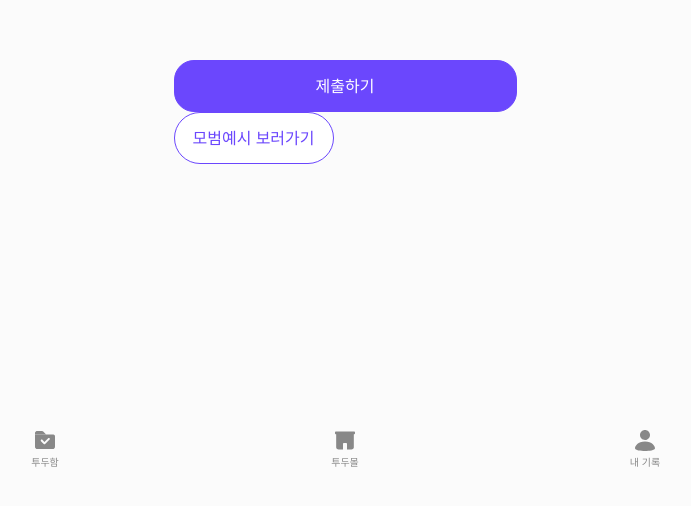
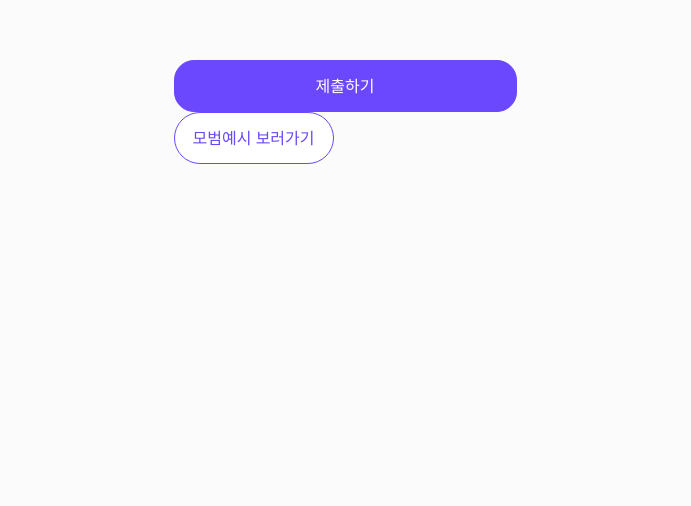
Before and after one commit to TodoMall/TodoMall-Client-V2, a Next.js app: page / in a window 1280 px wide. Shown: the part 288-794 px from the top of the page, without its empty margins (295-986 px from the left). Built offline with nearby package versions, Linux system fonts and the light colour scheme; a web font is replaced by a local one.

Commit message:
Refactor: Rename THEME to COLOR

```diff
--- a/src/common/constants/Colors.ts
+++ b/src/common/constants/Colors.ts
@@ -1,4 +1,4 @@
-const THEME = {
+const COLOR = {
   PURPLE50: '#F1EFFF',
   PURPLE100: '#E2DBFF',
   PURPLE200: '#D2C6FF',
@@ -32,4 +32,4 @@ const THEME = {
   BACKGROUND2: '#FAFAFF',
 } as const;
 
-export default THEME;
+export default COLOR;
--- a/src/components/global/Button.tsx
+++ b/src/components/global/Button.tsx
@@ -1,6 +1,6 @@
 import { css } from '@emotion/react';
 import styled from '@emotion/styled';
-import THEME from '@src/common/constants/Colors';
+import COLOR from '@src/common/constants/Colors';
 import WIDTHS from '@src/common/constants/Widths';
 import { Size, Variant } from '@src/common/types/Button.type';
 import React, { ButtonHTMLAttributes } from 'react';
@@ -17,7 +17,7 @@ const Button = ({ children, onClick, isLoading, variant, size, rounder }: Button
   return (
     <StyledButton onClick={onClick} variant={variant} size={size} rounder={rounder}>
       {/* FIXME: Change loader component when design is fixed */}
-      {isLoading ? <MoonLoader color={THEME.PURPLE300} size={25} /> : children}
+      {isLoading ? <MoonLoader color={COLOR.PURPLE300} size={25} /> : children}
     </StyledButton>
   );
 };
@@ -25,15 +25,15 @@ const Button = ({ children, onClick, isLoading, variant, size, rounder }: Button
 const ButtonColor = (variant: Variant) => {
   switch (variant) {
     case 'Primary':
-      return THEME.PURPLE500;
+      return COLOR.PURPLE500;
     case 'Warning':
-      return THEME.ERROR;
+      return COLOR.ERROR;
     case 'Bordered':
-      return THEME.WHITE;
+      return COLOR.WHITE;
     case 'Cancel':
-      return THEME.WHITE;
+      return COLOR.WHITE;
     case 'Disabled':
-      return THEME.GRAY200;
+      return COLOR.GRAY200;
     default:
       const errorCheck: never = variant;
   }
@@ -51,39 +51,39 @@ const ButtonStyle = ({ variant }: { variant: Variant }) => {
   switch (variant) {
     case 'Primary':
       return css`
-        color: ${THEME.WHITE};
-        border: 1px solid ${THEME.PURPLE500};
+        color: ${COLOR.WHITE};
+        border: 1px solid ${COLOR.PURPLE500};
         &:active {
-          background-color: ${THEME.PURPLE700};
+          background-color: ${COLOR.PURPLE700};
         }
       `;
     case 'Warning':
       return css`
-        color: ${THEME.WHITE};
-        border: 1px solid ${THEME.ERROR};
+        color: ${COLOR.WHITE};
+        border: 1px solid ${COLOR.ERROR};
       `;
     case 'Bordered':
       return css`
-        color: ${THEME.PURPLE500};
-        border: 1px solid ${THEME.PURPLE500};
+        color: ${COLOR.PURPLE500};
+        border: 1px solid ${COLOR.PURPLE500};
         &:active {
-          border: 1px solid ${THEME.PURPLE700};
+          border: 1px solid ${COLOR.PURPLE700};
         }
       `;
     case 'Cancel':
       return css`
-        color: ${THEME.GRAY500};
-        border: 1px solid ${THEME.GRAY200};
+        color: ${COLOR.GRAY500};
+        border: 1px solid ${COLOR.GRAY200};
         &:active {
-          border: 1px solid ${THEME.GRAY300};
+          border: 1px solid ${COLOR.GRAY300};
         }
       `;
     case 'Disabled':
       return css`
-        color: ${THEME.WHITE};
+        color: ${COLOR.WHITE};
         pointer-events: none;
         user-select: none;
-        border: 1px solid ${THEME.GRAY200};
+        border: 1px solid ${COLOR.GRAY200};
       `;
     default:
       const errorCheck: never = variant;
--- a/src/components/global/GNB.tsx
+++ b/src/components/global/GNB.tsx
@@ -1,5 +1,5 @@
 import styled from '@emotion/styled';
-import THEME from '@src/common/constants/Colors';
+import COLOR from '@src/common/constants/Colors';
 import PATHS from '@src/common/constants/Paths';
 import { Path } from '@src/common/types/GNB.type';
 import { useRouter } from 'next/router';
@@ -52,7 +52,7 @@ const Container = styled.div`
   padding-bottom: 2.125rem;
   display: flex;
   align-items: center;
-  background-color: ${THEME.BACKGROUND1};
+  background-color: ${COLOR.BACKGROUND1};
 `;
 
 const Column = styled.div`
@@ -67,7 +67,7 @@ const Column = styled.div`
 const ColumnTitle = styled.p<{ active: boolean }>`
   font-size: 0.625rem;
   line-height: 0.75rem;
-  color: ${(props) => (props.active ? `${THEME.PURPLE500}` : `${THEME.GRAY400}`)};
+  color: ${(props) => (props.active ? `${COLOR.PURPLE500}` : `${COLOR.GRAY400}`)};
   margin: 0.25rem 0;
 `;
 
--- a/src/components/global/Layout.tsx
+++ b/src/components/global/Layout.tsx
@@ -1,15 +1,9 @@
 import styled from '@emotion/styled';
 import React from 'react';
-import THEME from '../../common/constants/Colors';
-import GNB from './GNB';
+import COLOR from '../../common/constants/Colors';
 
 const Layout = ({ children }: { children: React.ReactNode }) => {
-  return (
-    <Container>
-      {children}
-      <GNB />
-    </Container>
-  );
+  return <Container>{children}</Container>;
 };
 
 const Container = styled.div`
@@ -17,7 +11,7 @@ const Container = styled.div`
   height: 100%;
   margin: auto;
   max-width: 900px;
-  background: ${THEME.BACKGROUND1};
+  background: ${COLOR.BACKGROUND1};
   display: flex;
   align-items: center;
   justify-content: center;
--- a/src/components/icons/GNBIcons.tsx
+++ b/src/components/icons/GNBIcons.tsx
@@ -1,4 +1,4 @@
-import THEME from '@src/common/constants/Colors';
+import COLOR from '@src/common/constants/Colors';
 
 export const TodoBoxIcon = ({ selected }: { selected?: boolean }) => (
   <svg width="24" height="24" viewBox="0 0 24 24" fill="none" xmlns="http://www.w3.org/2000/svg">
@@ -6,11 +6,11 @@ export const TodoBoxIcon = ({ selected }: { selected?: boolean }) => (
       fillRule="evenodd"
       clipRule="evenodd"
       d="M18.8 6.4444H2V17.6888C2 18.8089 2 19.369 2.21799 19.7968C2.40973 20.1731 2.71569 20.4791 3.09202 20.6709C3.51984 20.8888 4.07989 20.8888 5.19999 20.8888H5.2H18.8H18.8C19.9201 20.8888 20.4802 20.8888 20.908 20.6709C21.2843 20.4791 21.5903 20.1731 21.782 19.7968C22 19.369 22 18.8089 22 17.6888V9.6444C22 8.52429 22 7.96424 21.782 7.53642C21.5903 7.16009 21.2843 6.85413 20.908 6.66238C20.4802 6.4444 19.9201 6.4444 18.8 6.4444ZM16.596 11.5959C16.9865 11.2054 16.9865 10.5722 16.596 10.1817C16.2055 9.7912 15.5723 9.7912 15.1818 10.1817L11.4444 13.9191L9.37377 11.8484C8.98325 11.4579 8.35008 11.4579 7.95956 11.8484C7.56904 12.2389 7.56904 12.8721 7.95956 13.2626L10.7373 16.0404C10.9249 16.2279 11.1792 16.3333 11.4444 16.3333C11.7097 16.3333 11.964 16.2279 12.1516 16.0404L16.596 11.5959Z"
-      fill={selected ? THEME.PURPLE500 : THEME.GRAY400}
+      fill={selected ? COLOR.PURPLE500 : COLOR.GRAY400}
     />
     <path
       d="M2 6.44442C2 5.19826 2 4.57519 2.26795 4.11108C2.44349 3.80705 2.69596 3.55457 3 3.37903C3.4641 3.11108 4.08718 3.11108 5.33333 3.11108H8.12092C8.93842 3.11108 9.34717 3.11108 9.71472 3.26332C10.0823 3.41557 10.3713 3.7046 10.9494 4.28266L13.1111 6.44442H2V6.44442Z"
-      fill={selected ? THEME.PURPLE500 : THEME.GRAY400}
+      fill={selected ? COLOR.PURPLE500 : COLOR.GRAY400}
     />
   </svg>
 );
@@ -21,7 +21,7 @@ export const TodoMallIcon = ({ selected }: { selected?: boolean }) => (
       fillRule="evenodd"
       clipRule="evenodd"
       d="M21 3.45239H3C2.73478 3.45239 2.48043 3.55753 2.29289 3.74467C2.10536 3.93181 2 4.18562 2 4.45028V5.30953C2 5.86182 2.44772 6.30954 3 6.30954H21C21.5523 6.30954 22 5.86182 22 5.30954V4.45028C22 4.18562 21.8946 3.93181 21.7071 3.74467C21.5196 3.55753 21.2652 3.45239 21 3.45239ZM3.176 19.1527C3.176 19.7877 3.42872 20.3967 3.87859 20.8458C4.32846 21.2949 4.93865 21.5474 5.575 21.5476H10V15.8968C10 15.6322 10.1054 15.3783 10.2929 15.1912C10.4804 15.0041 10.7348 14.8989 11 14.8989H13C13.2652 14.8989 13.5196 15.0041 13.7071 15.1912C13.8946 15.3783 14 15.6322 14 15.8968V21.5466H18.425C19.0613 21.5464 19.6715 21.2939 20.1214 20.8448C20.5713 20.3957 20.824 19.7867 20.824 19.1517V6.30954H3.176V19.1527Z"
-      fill={selected ? THEME.PURPLE500 : THEME.GRAY400}
+      fill={selected ? COLOR.PURPLE500 : COLOR.GRAY400}
     />
   </svg>
 );
@@ -32,7 +32,7 @@ export const MypageIcon = ({ selected }: { selected?: boolean }) => (
       fillRule="evenodd"
       clipRule="evenodd"
       d="M16.9995 7.01327C16.9996 7.67169 16.8703 8.32367 16.6191 8.932C16.3679 9.54032 15.9997 10.0931 15.5355 10.5587C15.0713 11.0243 14.5202 11.3937 13.9137 11.6457C13.3072 11.8977 12.6571 12.0275 12.0005 12.0276C10.6746 12.0277 9.40287 11.4996 8.46519 10.5594C7.52751 9.61925 7.00065 8.34403 7.00051 7.01429C7.00044 6.35587 7.12969 5.70389 7.38088 5.09556C7.63206 4.48724 8.00027 3.93448 8.46447 3.46886C9.40196 2.5285 10.6735 2.00014 11.9995 2C13.3254 1.99986 14.5971 2.52797 15.5348 3.46814C16.4725 4.40831 16.9994 5.68353 16.9995 7.01327ZM12 13.5614C4.80053 13.5614 2 18.1562 2 20.2939C2 22.4305 7.9616 23 12 23C16.0384 23 22 22.4305 22 20.2939C22 18.1562 19.1995 13.5614 12 13.5614Z"
-      fill={selected ? THEME.PURPLE500 : THEME.GRAY400}
+      fill={selected ? COLOR.PURPLE500 : COLOR.GRAY400}
     />
   </svg>
 );
```
